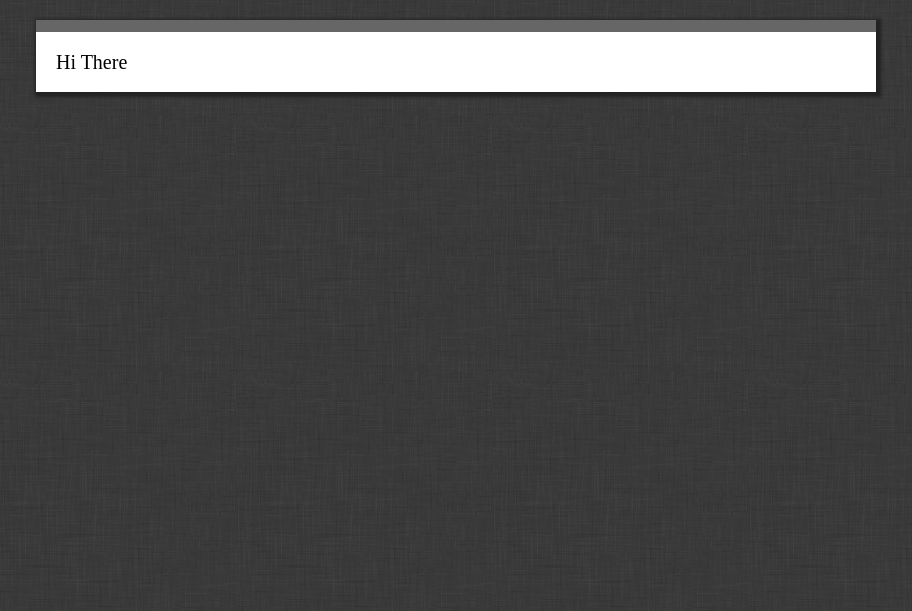
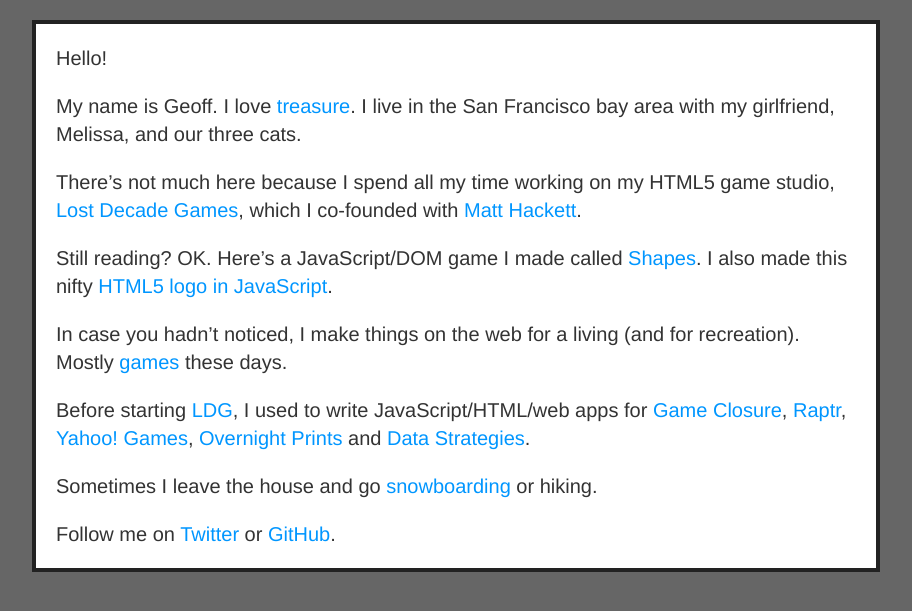
Before and after one commit to geoffb/www-geoffblair-com, a Jekyll site: the page built from index.md, in a window 1280 px wide. Shown: the top 611 px of the page, without its empty margins (184-1096 px from the left). Built offline with Jekyll 4.4.1, drawn with Linux system fonts in a browser that asks for light colours.

Commit message:
Something is better than nothing

```diff
--- a/_layouts/default.html
+++ b/_layouts/default.html
@@ -2,18 +2,16 @@
 <html lang="en">
 <head>
 	<meta http-equiv="Content-Type" content="text/html; charset=utf-8">
-	<meta name="keywords" content="Geoff, Blair, Geoff Blair, Geoffrey Blair">
-	<meta name="description" content="Geoff Blair">
+	<meta name="keywords" content="Geoff, Blair, Geoff Blair, Geoffrey Blair, javascript, html5, games, web developer, game developer">
+	<meta name="description" content="Your one-stop shop for all things Geoff Blair.">
 	<meta name="author" content="Geoff Blair">
-	<title>Geoff Blair : {{ page.title }}</title>
+	<title>Geoff Blair - {{ page.title }}</title>
 	<link rel="stylesheet" type="text/css" href="/media/css/combo.css">
 </head>
 <body>
 
 	<div class="page-main">
-		<div class="">
-			{{ content }}
-		</div>
+		{{ content }}
 	</div>
 
 	{{ % include ga.html }}
--- a/index.html
+++ /dev/null
@@ -1,5 +0,0 @@
----
-layout: default
-title: About
----
-<h1>Hi There</h1>
--- /dev/null
+++ b/index.md
@@ -0,0 +1,34 @@
+---
+layout: default
+title: About
+---
+Hello!
+
+My name is Geoff. I love [treasure][1]. I live in the San Francisco bay area with my girlfriend, Melissa, and our three cats.
+
+There's not much here because I spend all my time working on my HTML5 game studio, [Lost Decade Games][2], which I co-founded with [Matt Hackett][7].
+
+Still reading? OK. Here's a JavaScript/DOM game I made called [Shapes][3]. I also made this nifty [HTML5 logo in JavaScript][4].
+
+In case you hadn't noticed, I make things on the web for a living (and for recreation). Mostly [games][6] these days.
+
+Before starting [LDG][2], I used to write JavaScript/HTML/web apps for [Game Closure][8], [Raptr][9], [Yahoo! Games][10], [Overnight Prints][11] and [Data Strategies][12].
+
+Sometimes I leave the house and go [snowboarding][5] or hiking.
+
+Follow me on [Twitter][13] or [GitHub][14].
+
+[1]: http://treasuregoblin.lostdecadegames.com/?geoff=1
+[2]: http://www.lostdecadegames.com
+[3]: /sandbox/shapes/
+[4]: /sandbox/html5logo/
+[5]: http://www.youtube.com/watch?v=jr2jaxn9Ups
+[6]: http://www.lostdecadegames.com/games/
+[7]: http://www.richtaur.com/
+[8]: http://www.gameclosure.com/
+[9]: http://raptr.com/
+[10]: http://games.yahoo.com/
+[11]: http://www.overnightprints.com/
+[12]: http://www.mdsuite.com/
+[13]: https://twitter.com/geoffblair
+[14]: https://github.com/geoffb
--- a/media/css/combo.css
+++ b/media/css/combo.css
@@ -1 +1 @@
-html,body,div,span,applet,object,iframe,h1,h2,h3,h4,h5,h6,p,blockquote,pre,a,abbr,acronym,address,big,cite,code,del,dfn,em,img,ins,kbd,q,s,samp,small,strike,strong,sub,sup,tt,var,b,u,i,center,dl,dt,dd,ol,ul,li,fieldset,form,label,legend,table,caption,tbody,tfoot,thead,tr,th,td,article,aside,canvas,details,embed,figure,figcaption,footer,header,hgroup,menu,nav,output,ruby,section,summary,time,mark,audio,video{margin:0;padding:0;border:0;font-size:100%;font:inherit;vertical-align:baseline}article,aside,details,figcaption,figure,footer,header,hgroup,menu,nav,section{display:block}body{line-height:1}ol,ul{list-style:none}blockquote,q{quotes:none}blockquote:before,blockquote:after,q:before,q:after{content:'';content:none}table{border-collapse:collapse;border-spacing:0}body{padding:20px;font-size:20px}.page-main{width:800px;margin:0 auto;padding:20px}html,body{background:url(/media/images/backgrounds/lowContrastLinen.png)}.page-main{background:#fff;-moz-box-shadow:2px 2px 3px 3px #222;-webkit-box-shadow:2px 2px 3px 3px #222;box-shadow:2px 2px 3px 3px #222;border-top:solid 12px #666}
+html,body,div,span,applet,object,iframe,h1,h2,h3,h4,h5,h6,p,blockquote,pre,a,abbr,acronym,address,big,cite,code,del,dfn,em,img,ins,kbd,q,s,samp,small,strike,strong,sub,sup,tt,var,b,u,i,center,dl,dt,dd,ol,ul,li,fieldset,form,label,legend,table,caption,tbody,tfoot,thead,tr,th,td,article,aside,canvas,details,embed,figure,figcaption,footer,header,hgroup,menu,nav,output,ruby,section,summary,time,mark,audio,video{margin:0;padding:0;border:0;font-size:100%;font:inherit;vertical-align:baseline}article,aside,details,figcaption,figure,footer,header,hgroup,menu,nav,section{display:block}body{line-height:1}ol,ul{list-style:none}blockquote,q{quotes:none}blockquote:before,blockquote:after,q:before,q:after{content:'';content:none}table{border-collapse:collapse;border-spacing:0}body{font-size:20px;line-height:28px;font-family:Helvetica,Arial,sans-serif;padding:20px}.page-main{width:800px;margin:0 auto;padding:20px}p{margin:20px 0}p:first-child{margin-top:0}p:last-child{margin-bottom:0}html,body{background:#666}.page-main{background:#fff;color:#333;border:solid 4px #222}a{color:#0096ff;text-decoration:none}a:hover{text-decoration:underline}
```
Also changed, not shown: _less/defaultSkin.less (+12 -3 lines), _less/layout.less (+18 -2 lines).
